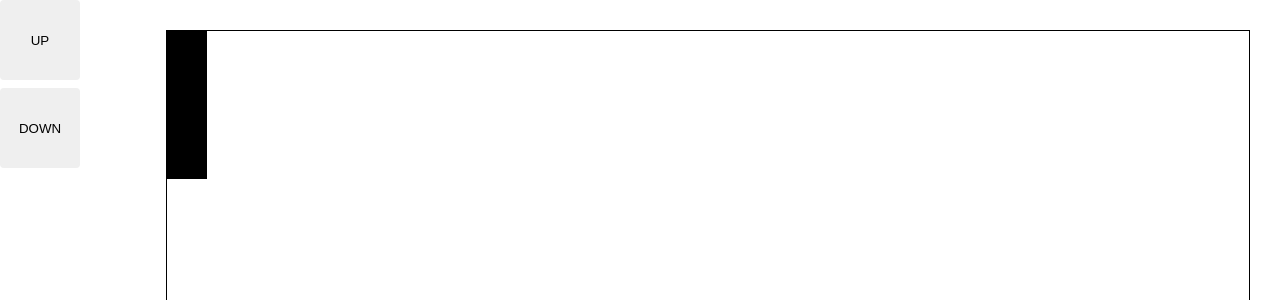
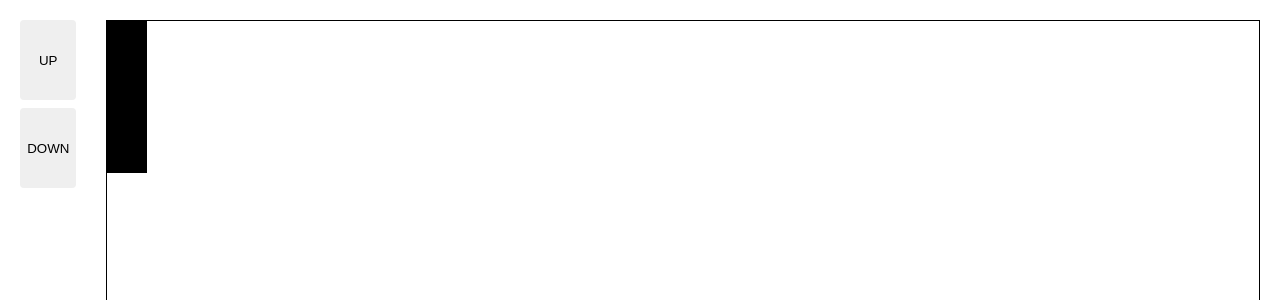
Before and after one commit to Dariuszb94/Ping-pong, a React (Create React App) app: page / in a window 1280 px wide. Shown: the top 300 px of the page. Built offline with nearby package versions, Linux system fonts and the light colour scheme.

Commit message:
buttons width fix

```diff
--- a/src/App.tsx
+++ b/src/App.tsx
@@ -63,7 +63,7 @@ export const ButtonUp = styled.button`
   cursor: pointer;
   border: none;
   outline: none;
-  width: 80px;
+  width: 100%;
   height: 80px;
   border-radius: 4px;
   margin-bottom: 8px;
@@ -72,10 +72,11 @@ export const ButtonDown = styled.button`
   cursor: pointer;
   border: none;
   outline: none;
-  width: 80px;
+  width: 100%;
   height: 80px;
   border-radius: 4px;
 `;
 export const BoardOuter = styled.div`
   display: flex;
+  padding: 20px;
 `;
--- a/src/components/Board/BoardContainerStyles.tsx
+++ b/src/components/Board/BoardContainerStyles.tsx
@@ -3,8 +3,8 @@ import styled from 'styled-components';
 export const Board = styled.section`
   width: 100%;
   position: relative;
-  margin: 30px;
+  margin-left: 30px;
   border: 1px solid black;
-  height: calc(100vh - 60px);
+  height: calc(100vh - 40px);
   box-sizing: border-box;
 `;
```
